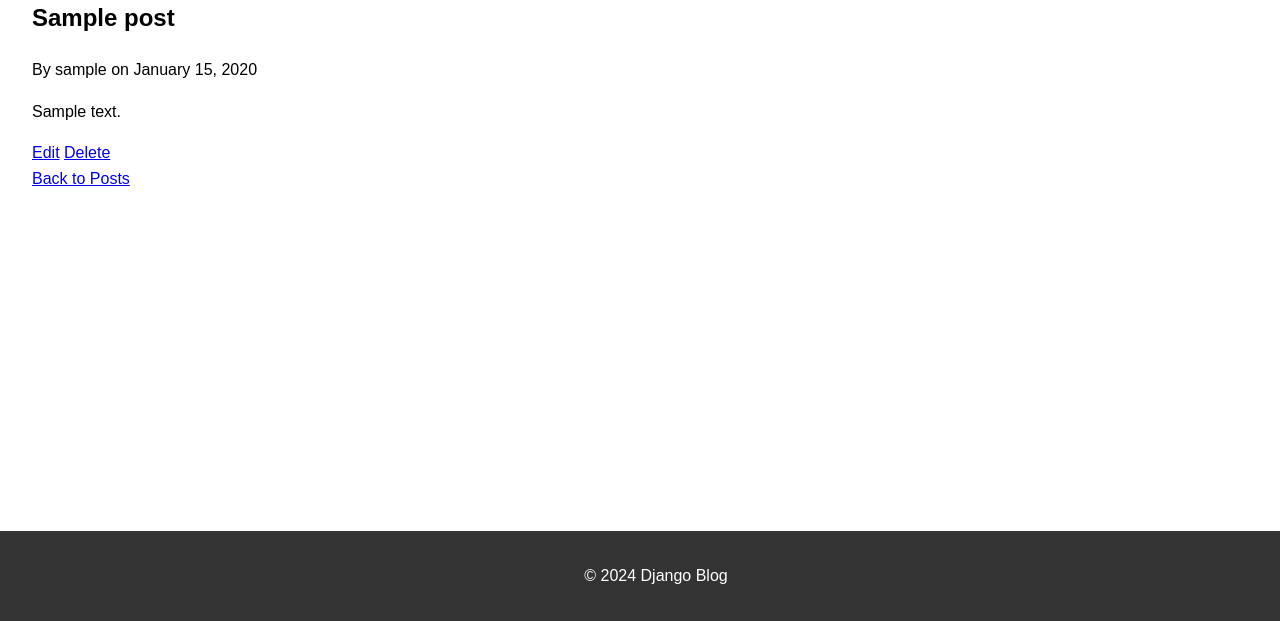
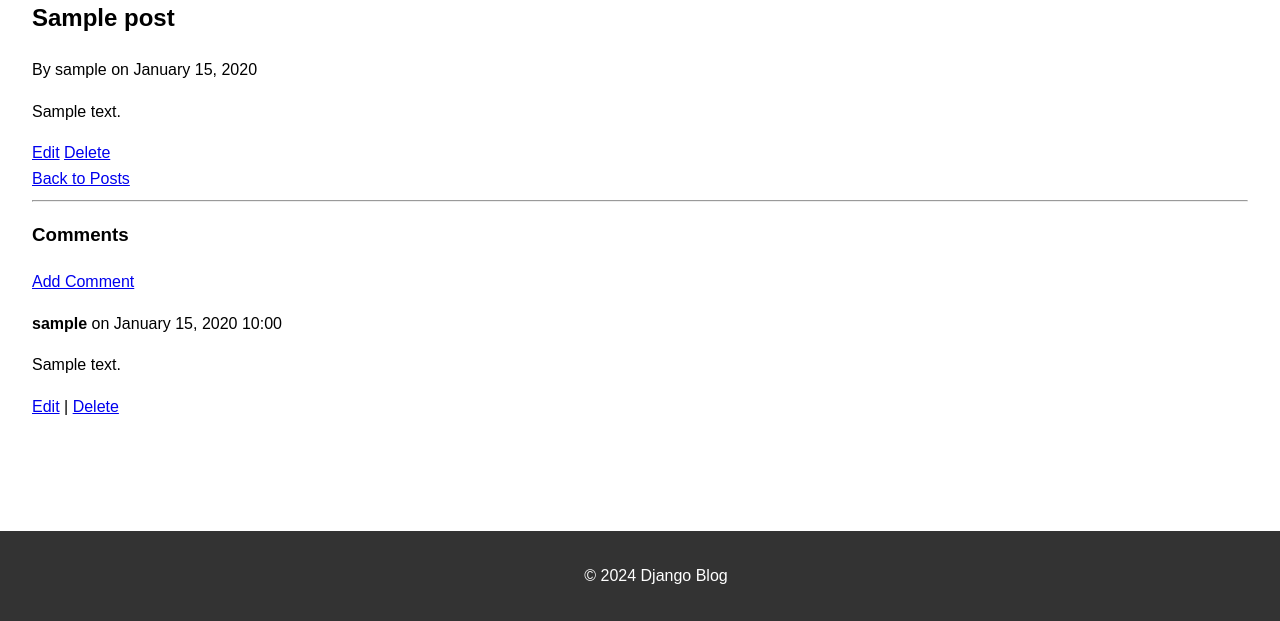
Before and after one commit to Kidkasam/Alx_DjangoLearnLab, a Django app: page /post/1/ in a window 1280 px wide. Shown: the part 179-800 px from the top of the page. Run offline with Django 5.2, Linux system fonts and the light colour scheme; a user stored in the database is signed in; tables that the repository leaves empty hold one stand-in row (values such as "Sample post").

Commit message:
Implement comment system with CRUD operations and permissions

```diff
--- a/django_blog/blog/models.py
+++ b/django_blog/blog/models.py
@@ -13,3 +13,16 @@ class Post(models.Model):
 
     def get_absolute_url(self):
         return reverse('post_detail', kwargs={'pk': self.pk})
+
+class Comment(models.Model):
+    post = models.ForeignKey(Post, on_delete=models.CASCADE, related_name='comments')
+    author = models.ForeignKey(User, on_delete=models.CASCADE)
+    content = models.TextField()
+    created_at = models.DateTimeField(auto_now_add=True)
+    updated_at = models.DateTimeField(auto_now=True)
+
+    def __str__(self):
+        return f'Comment by {self.author.username} on {self.post.title}'
+
+    def get_absolute_url(self):
+        return reverse('post_detail', kwargs={'pk': self.post.pk})
--- a/django_blog/blog/templates/blog/post_detail.html
+++ b/django_blog/blog/templates/blog/post_detail.html
@@ -16,5 +16,25 @@
     {% endif %}
 
     <a href="{% url 'posts' %}" class="btn">Back to Posts</a>
+
+    <hr>
+
+    <h3>Comments</h3>
+    {% if user.is_authenticated %}
+    <a href="{% url 'comment_create' post.pk %}" class="btn">Add Comment</a>
+    {% endif %}
+
+    {% for comment in post.comments.all %}
+    <div class="comment">
+        <p><strong>{{ comment.author.username }}</strong> on {{ comment.created_at|date:"F d, Y H:i" }}</p>
+        <p>{{ comment.content }}</p>
+        {% if user == comment.author %}
+        <a href="{% url 'comment_update' comment.pk %}">Edit</a> |
+        <a href="{% url 'comment_delete' comment.pk %}">Delete</a>
+        {% endif %}
+    </div>
+    {% empty %}
+    <p>No comments yet.</p>
+    {% endfor %}
 </div>
 {% endblock %}
--- a/django_blog/blog/urls.py
+++ b/django_blog/blog/urls.py
@@ -8,7 +8,10 @@ from .views import (
     PostUpdateView,
     PostDeleteView,
     register,
-    profile
+    profile,
+    CommentCreateView,
+    CommentUpdateView,
+    CommentDeleteView
 )
 
 urlpatterns = [
@@ -21,4 +24,7 @@ urlpatterns = [
     path('post/new/', PostCreateView.as_view(), name='post_create'),
     path('post/<int:pk>/update/', PostUpdateView.as_view(), name='post_update'),
     path('post/<int:pk>/delete/', PostDeleteView.as_view(), name='post_delete'),
+    path('post/<int:pk>/comments/new/', CommentCreateView.as_view(), name='comment_create'),
+    path('comment/<int:pk>/update/', CommentUpdateView.as_view(), name='comment_update'),
+    path('comment/<int:pk>/delete/', CommentDeleteView.as_view(), name='comment_delete'),
 ]
--- a/django_blog/blog/views.py
+++ b/django_blog/blog/views.py
@@ -75,3 +75,36 @@ class PostDeleteView(LoginRequiredMixin, UserPassesTestMixin, DeleteView):
         if self.request.user == post.author:
             return True
         return False
+
+from .models import Comment
+from .forms import CommentForm
+
+class CommentCreateView(LoginRequiredMixin, CreateView):
+    model = Comment
+    form_class = CommentForm
+    template_name = 'blog/comment_form.html'
+
+    def form_valid(self, form):
+        form.instance.author = self.request.user
+        form.instance.post_id = self.kwargs['pk']
+        return super().form_valid(form)
+
+class CommentUpdateView(LoginRequiredMixin, UserPassesTestMixin, UpdateView):
+    model = Comment
+    form_class = CommentForm
+    template_name = 'blog/comment_form.html'
+
+    def test_func(self):
+        comment = self.get_object()
+        return self.request.user == comment.author
+
+class CommentDeleteView(LoginRequiredMixin, UserPassesTestMixin, DeleteView):
+    model = Comment
+    template_name = 'blog/comment_confirm_delete.html'
+
+    def test_func(self):
+        comment = self.get_object()
+        return self.request.user == comment.author
+
+    def get_success_url(self):
+        return reverse_lazy('post_detail', kwargs={'pk': self.object.post.pk})
```
Also changed, not shown: django_blog/blog/forms.py (+6 -1 lines), django_blog/blog/templates/blog/comment_confirm_delete.html (added, +14 -0 lines), django_blog/blog/templates/blog/comment_form.html (added, +13 -0 lines), django_blog/blog/migrations/0002_comment.py (added), django_blog/db.sqlite3.
